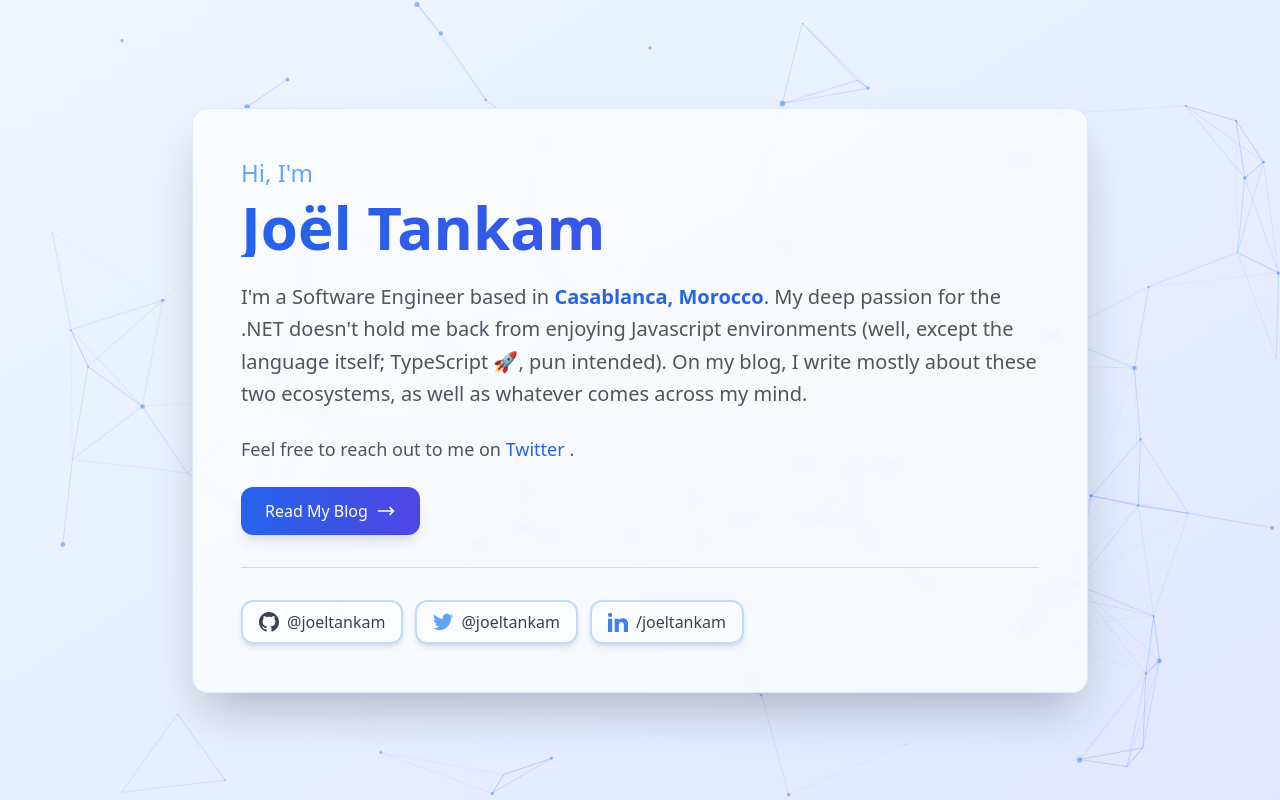
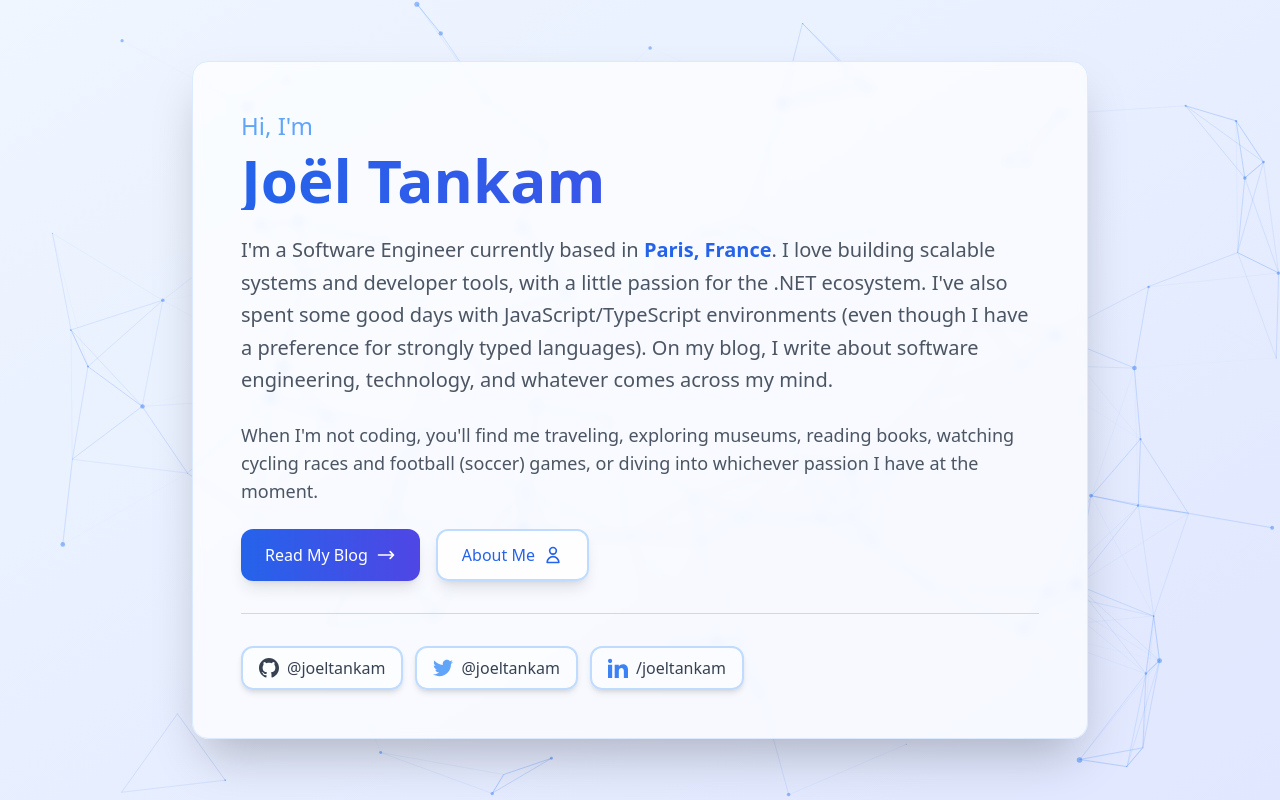
Before and after one commit to joeltankam/website, a Vue app: page / in a window 1280 px wide. Built offline with nearby package versions, Linux system fonts and the light colour scheme.

Commit message:
Update Home

```diff
--- a/src/views/Home.vue
+++ b/src/views/Home.vue
@@ -14,19 +14,16 @@
               Joël Tankam
             </h1>
             <p class="text-xl text-gray-600 leading-relaxed mb-6">
-              I'm a Software Engineer based in <span class="text-blue-600 font-semibold">Casablanca, Morocco</span>.
-              My deep passion for the .NET doesn't hold me back from enjoying Javascript environments
-              (well, except the language itself; TypeScript 🚀, pun intended).
-              On my blog, I write mostly about these two ecosystems, as well as whatever comes across my mind.
+              I'm a Software Engineer currently based in <span class="text-blue-600 font-semibold">Paris, France</span>.
+              I love building scalable systems and developer tools, with a little passion for the .NET ecosystem.
+              I've also spent some good days with JavaScript/TypeScript environments (even though I have a preference for strongly typed languages).
+              On my blog, I write about software engineering, technology, and whatever comes across my mind.
             </p>
             <p class="text-lg text-gray-600 mb-6">
-              Feel free to reach out to me on
-              <a href="https://twitter.com/joeltankam" rel="noopener noreferrer" target="_blank"
-                class="text-blue-600 font-medium hover:text-blue-700 border-b-2 border-transparent hover:border-blue-600 transition-all duration-300">
-                Twitter
-              </a>.
+              When I'm not coding, you'll find me traveling, exploring museums, reading books, watching cycling races and football (soccer) games,
+              or diving into whichever passion I have at the moment.
             </p>
-            <div class="mb-8">
+            <div class="mb-8 flex gap-4">
               <router-link
                 to="/blog"
                 class="inline-flex items-center space-x-2 px-6 py-3 bg-gradient-to-r from-blue-600 to-indigo-600 text-white font-medium rounded-xl hover:from-blue-700 hover:to-indigo-700 transform hover:scale-105 transition-all duration-300 shadow-lg hover:shadow-xl"
@@ -34,6 +31,16 @@
                 <span>Read My Blog</span>
                 <svg class="w-5 h-5" fill="none" stroke="currentColor" viewBox="0 0 24 24">
                   <path stroke-linecap="round" stroke-linejoin="round" stroke-width="2" d="M17 8l4 4m0 0l-4 4m4-4H3"></path>
+                </svg>
+              </router-link>
+
+              <router-link
+                to="/about"
+                class="inline-flex items-center space-x-2 px-6 py-3 bg-white/80 text-blue-600 font-medium rounded-xl hover:bg-white border-2 border-blue-200 hover:border-blue-600 transform hover:scale-105 transition-all duration-300 shadow-lg hover:shadow-xl"
+              >
+                <span>About Me</span>
+                <svg class="w-5 h-5" fill="none" stroke="currentColor" viewBox="0 0 24 24">
+                  <path stroke-linecap="round" stroke-linejoin="round" stroke-width="2" d="M16 7a4 4 0 11-8 0 4 4 0 018 0zM12 14a7 7 0 00-7 7h14a7 7 0 00-7-7z"></path>
                 </svg>
               </router-link>
             </div>
```
